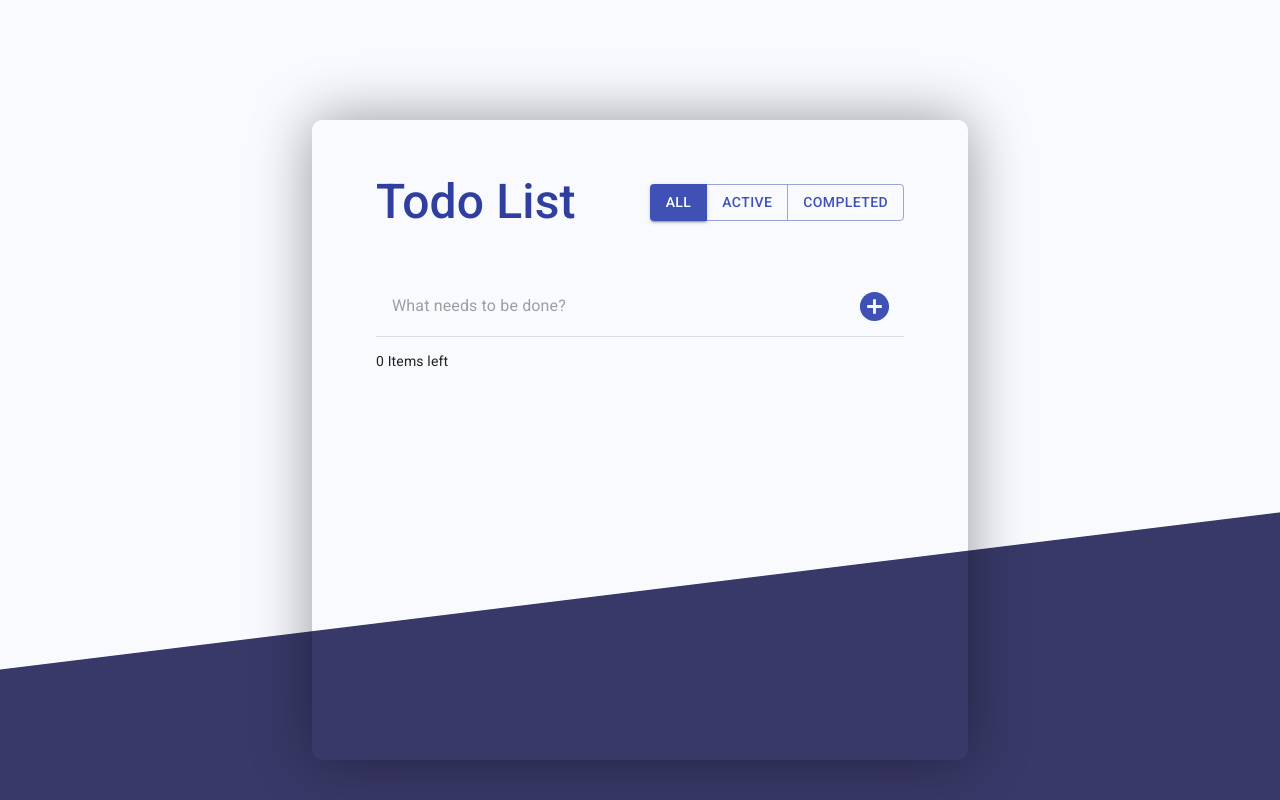
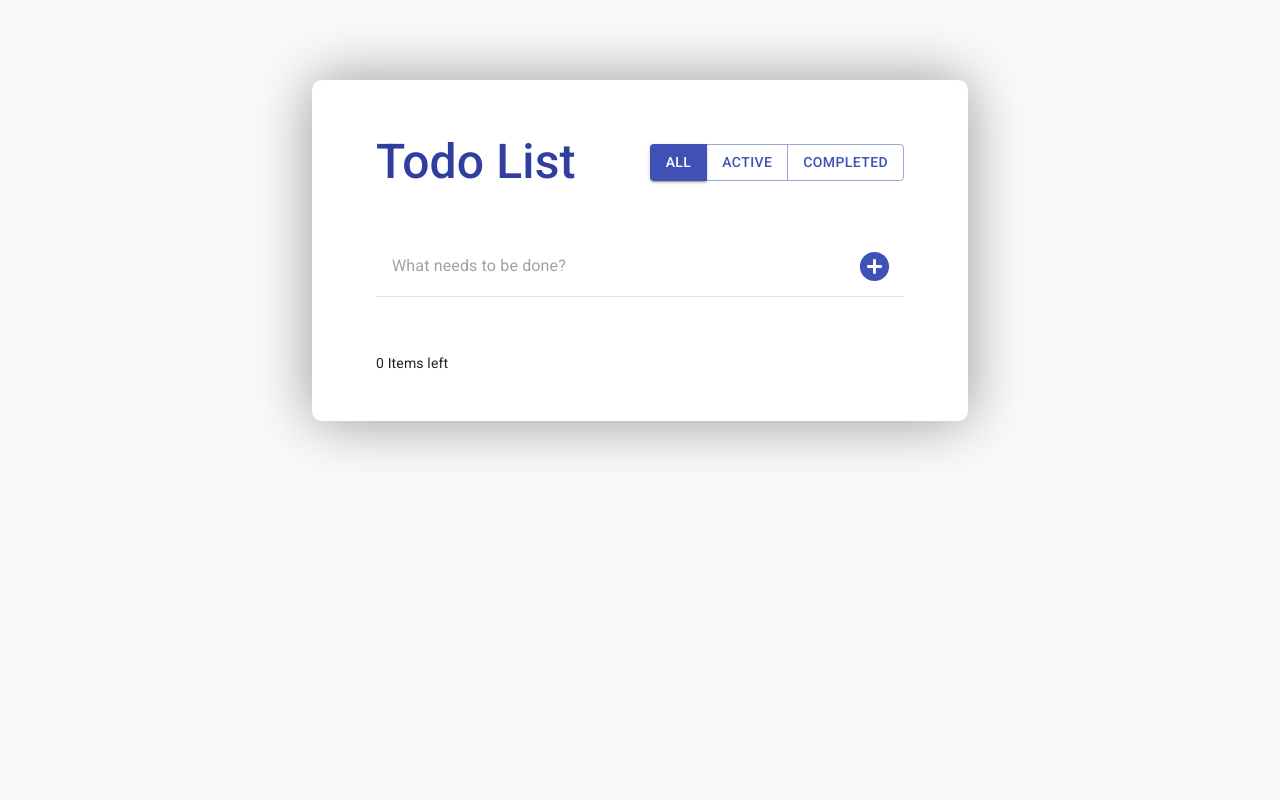
Before and after one commit to mkurayan/react-todo, a React (Create React App) app: page / in a window 1280 px wide. Built offline with nearby package versions, Linux system fonts and the light colour scheme.

Commit message:
Apply Material UI theme, part 2.

```diff
--- a/src/App.js
+++ b/src/App.js
@@ -8,21 +8,16 @@ import { ThemeProvider } from '@material-ui/styles';
 
 const useStyles = makeStyles(theme => ({
   root: {
-    [theme.breakpoints.up('xs')]: {
-      marginTop: theme.spacing(1),
-      boxShadow: "0px",
-      borderRadius: "0px"
+    [theme.breakpoints.up("sm")]: {
+      boxShadow: "0px 0px 60px rgba(0,0,0,0.4)",
+      borderRadius: "10px",
+      margin: [[theme.spacing(5), 0]]
     },
-    [theme.breakpoints.up('sm')]: {
-      marginTop: theme.spacing(5),
-      boxShadow: "0px 0px 60px rgba(0,0,0,0.4)",
-      borderRadius: "10px"
+    [theme.breakpoints.up("md")]: {
+      margin: [[theme.spacing(8), 0]]
     },
-    [theme.breakpoints.up('md')]: {
-      marginTop: theme.spacing(10),
-    },
-    [theme.breakpoints.up('lg')]: {
-      marginTop: theme.spacing(15),
+    [theme.breakpoints.up("lg")]: {
+      margin: [[theme.spacing(10), 0]]
     },
   }
 }));
--- a/src/components/ToDo/AddTask.js
+++ b/src/components/ToDo/AddTask.js
@@ -7,8 +7,6 @@ const styles = theme => ({
   root: {
     display: 'flex',
     alignItems: 'center',
-    // borderBottom: '2px solid',
-    // borderBottomColor: theme.palette.grey['A100'],
     paddingLeft: theme.spacing(2)
   },
   input: {
--- a/src/components/ToDo/TaskList.js
+++ b/src/components/ToDo/TaskList.js
@@ -1,29 +1,106 @@
 import React from 'react';
+import List from '@material-ui/core/List';
+import ListItem from '@material-ui/core/ListItem';
+import ListItemIcon from '@material-ui/core/ListItemIcon';
+import ListItemSecondaryAction from '@material-ui/core/ListItemSecondaryAction';
+import ListItemText from '@material-ui/core/ListItemText';
+import Checkbox from '@material-ui/core/Checkbox';
+import IconButton from '@material-ui/core/IconButton';
+import green from '@material-ui/core/colors/green';
+import red from '@material-ui/core/colors/red';
+import grey from '@material-ui/core/colors/grey';
+import RadioButtonUncheckedIcon from '@material-ui/icons/RadioButtonUnchecked';
+import CheckCircleIcon from '@material-ui/icons/CheckCircle';
+import ClearIcon from '@material-ui/icons/Clear';
+import Divider from '@material-ui/core/Divider';
+
+import { makeStyles } from '@material-ui/core/styles';
+import clsx from 'clsx';
+
+const removeButtonClass = 'taskList_removeButton';
+
+const useStyles = makeStyles(theme => ({
+  root: {
+    overflow: 'auto',
+    '&::-webkit-scrollbar-track': {
+      '-webkit-box-shadow': 'inset 0 0 6px rgba(0,0,0,0.3)',
+      borderRadius: 10,
+      backgroundColor: grey[200]
+    },
+
+    '&::-webkit-scrollbar': {
+      width: theme.spacing(1),
+      backgroundColor: grey[200]
+    },
+
+    '&::-webkit-scrollbar-thumb': {
+      borderRadius: 10,
+      '-webkit-box-shadow': 'inset 0 0 6px rgba(0,0,0,0.3)',
+      backgroundColor: grey[500]
+    }
+  },
+
+  task: {
+    ['&:hover + .' + removeButtonClass]: {
+      display: 'block',
+    },
+
+    cursor: 'default'
+  },
+
+  removeButton: {
+    display: 'none',
+    right: 6,
+
+    '&:hover': {
+      display: 'block',
+    },
+  },
+
+  greyText: {
+    color: grey[500],
+    textDecoration: 'line-through'
+  }
+}));
 
 function TaskList(props) {
+  const greenColor = green[500];
+  const redColor = red[500];
+
+  const classes = useStyles();
+
   return (
-    <ul className="TaskList">
-      {props.tasks.map((todo) =>
-        <Task
-          key={todo.id}
-          text={todo.text}
-          checked={todo.isDone}
-          onChange={() => props.toogleTaskStatus(todo.id) }
-          onRemove={() => props.removeTask(todo.id)}
-        />
-      )}
-    </ul>
+    <List className={classes.root}>
+      {props.tasks.map((todo) => {
+        const labelId = `checkbox-list-label-${todo.text}`;
+
+        return (
+          <React.Fragment key={todo.id}>
+            <ListItem dense button className={classes.task} disableRipple={true}>
+              <ListItemIcon>
+                <Checkbox
+                  checked={todo.isDone}
+                  onChange={() => props.toogleTaskStatus(todo.id) }
+                  tabIndex={-1}
+                  icon={<RadioButtonUncheckedIcon />}
+                  checkedIcon={<CheckCircleIcon  htmlColor={greenColor} />}
+                  inputProps={{ 'aria-labelledby': labelId }}
+                />
+              </ListItemIcon>
+              <ListItemText id={labelId} primary={todo.text} className={todo.isDone && classes.greyText} />
+              <ListItemSecondaryAction className={clsx(classes.removeButton, removeButtonClass)}>
+                <IconButton onClick={() => props.removeTask(todo.id)} aria-label="removeTask">
+                  <ClearIcon htmlColor={redColor} />
+                </IconButton>
+              </ListItemSecondaryAction>
+            </ListItem>
+            <Divider/>
+          </React.Fragment>
+        );
+      })}
+    </List>
   );
 }
 
-function Task(props) {
-  return (
-    <li className="TaskList_item">
-      <input type="checkbox" checked={props.checked} onChange={props.onChange} />
-      <span>{props.text}</span>
-      <input type="button" onClick={props.onRemove} />
-    </li>
-  );
-}
 
   export default TaskList;
--- a/src/components/ToDo/ToDo.js
+++ b/src/components/ToDo/ToDo.js
@@ -6,18 +6,24 @@ import TaskFilterEnum from './TaskFilterEnum';
 import helpers from '../../utils/helpers';
 
 import { withStyles } from '@material-ui/core/styles';
-import { Box, Button, Divider } from '@material-ui/core';
+import { Box, Button, Divider, Paper } from '@material-ui/core';
+import clsx from 'clsx';
 
 const styles = theme => ({
   root: {
-    width: theme.spacing(82),
-    height: theme.spacing(80),
-    [theme.breakpoints.up('xs')]: {
-      padding: [[theme.spacing(1), theme.spacing(2)]]
+    [theme.breakpoints.up("xs")]: {
+      padding: 0,
+      width: '100%',
+      height: '100%',
     },
-    [theme.breakpoints.up('sm')]: {
-      padding: [[theme.spacing(6), theme.spacing(8)]]
-    }
+    [theme.breakpoints.up("sm")]: {
+      width: theme.spacing(82),
+      maxHeight: theme.spacing(100),
+      padding: [[theme.spacing(6), theme.spacing(8)]],
+    },
+
+    display: 'flex',
+    flexDirection: 'column'
   },
 
   header: {
@@ -34,6 +40,15 @@ const styles = theme => ({
     [theme.breakpoints.up('sm')]: {
       justifyContent: 'space-between',
       flexDirection: 'row',
+      marginBottom: theme.spacing(5)
+    }
+  },
+
+  divider: {
+    [theme.breakpoints.up('xs')]: {
+      marginBottom: theme.spacing(2)
+    },
+    [theme.breakpoints.up('sm')]: {
       marginBottom: theme.spacing(5)
     }
   }
@@ -126,21 +141,22 @@ class ToDo extends React.Component {
     }
 
     return (
-      <div className={`${ classes.root } ${ this.props.styleName }`}>
+      <Paper className={clsx(classes.root, this.props.styleName)}>
         <Box className={classes.header}>
           Todo List
           <TaskFilter filter={this.state.filter} handleFilterChange={this.changeTasksFilter} />
         </Box>
         <AddTask addNewTask={this.addTask} />
-        <Divider />
-        <TaskList tasks={tasksToDisplay}
+        <Divider className={classes.divider}/>
+        <TaskList
+            tasks={tasksToDisplay}
             toogleTaskStatus={this.toogleTaskStatusDebounced}
             removeTask={this.removeTask} />
 
         <span>{`${tasksLeft} Items left`}</span>
 
         {clearButton}
-      </div>
+      </Paper>
     );
   }
 
--- a/src/index.css
+++ b/src/index.css
@@ -3,6 +3,6 @@ html {
 }
 
 body {
-  background: linear-gradient(173deg, #F8FAFE 69.9%, #393969 70%);
-  height: 100%;
+  /* background: linear-gradient(173deg, #F8FAFE 69.9%, #393969 70%);
+  height: 100%; */
 }
```
